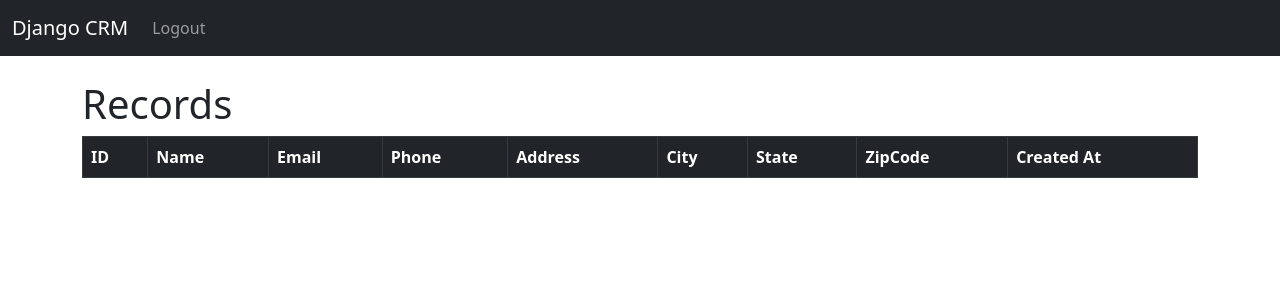
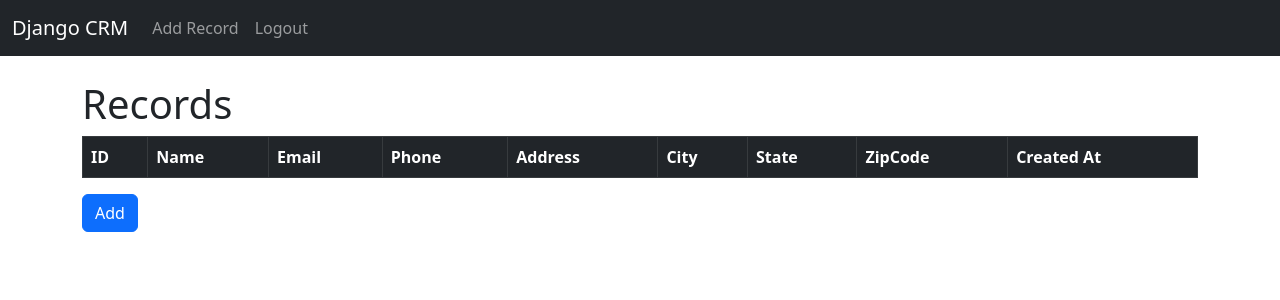
Before and after one commit to SudhakaranV17/django-crm-v17, a Django app: page / in a window 1280 px wide. Shown: the top 300 px of the page. Run offline with Django 4.2, Linux system fonts and the light colour scheme; the visitor is signed in with stand-in values (Sample User, id 1); data that the repository does not hold is empty.

Commit message:
finished project with CURD operations

```diff
--- a/website/models.py
+++ b/website/models.py
@@ -14,3 +14,7 @@ class Record(models.Model):
 
     def __str__(self):
         return (f"{self.first_name} {self.last_name}")
+
+class React(models.Model):
+    employee = models.CharField(max_length=45)
+    department = models.CharField(max_length=45)
--- a/website/templates/home.html
+++ b/website/templates/home.html
@@ -23,7 +23,7 @@
                   {% if records %}
                   {% for record in records  %}
                   <tr>
-                   <td>{{record.id}}</td>
+                   <td><a href="{% url 'record' record.id %}">{{record.id}}</a></td>
                    <td>{{record.first_name}} {{record.last_name}}</td>
                    <td>{{record.email}}</td>
                    <td>{{record.phone}}</td>
@@ -39,8 +39,9 @@
 
               </tbody>
             </table>
-
+            <a href="{% url "add_record"%}" class="btn btn-primary">Add</a>
         {% else %}
+        <div class="col-md-6 offset-md-3">
         <h1>Login</h1>
         <br>
         <form action="{% url "home"%}" method="post">
@@ -58,7 +59,7 @@
                 <button type="submit" class="btn btn-secondary">Login</button>
 
         </form>
-
+      </div>
 
     {% endif %}
 {% endblock  %}
--- a/website/templates/navbar.html
+++ b/website/templates/navbar.html
@@ -8,6 +8,9 @@
         <ul class="navbar-nav me-auto mb-2 mb-lg-0">
           {% comment %} login logout navigation bar  {% endcomment %}
           {% if user.is_authenticated %}
+          <li class="nav-item">
+            <a class="nav-link" href="{% url "add_record" %}">Add Record</a>
+          </li>
           <li class="nav-item">
             <a class="nav-link" href="{% url "logout" %}">Logout</a>
           </li>
--- a/website/urls.py
+++ b/website/urls.py
@@ -1,8 +1,15 @@
 from django.urls import path
 from . import views
+from .views import ReactView
+
 
 urlpatterns = [
     path('',views.home,name='home'),
     path('logout/',views.logout_user,name='logout'),
-    path('register/',views.register_user,name='register')
+    path('register/',views.register_user,name='register'),
+    path('record/<int:pk>',views.customer_record,name='record'),
+    path('delete_record/<int:pk>',views.delete_record,name='delete_record'),
+    path('add_record/',views.add_record,name='add_record'),
+    path('update_record/<int:pk>',views.update_record,name='update_record'),
+    path('api/',ReactView.as_view(),name="ReactApi")
 ]
--- a/website/views.py
+++ b/website/views.py
@@ -1,8 +1,11 @@
 from django.shortcuts import render,redirect
 from django.contrib.auth import authenticate,login,logout
 from django.contrib import messages
-from .forms import SignUpForm
-from .models import Record
+from .forms import SignUpForm , AddrecordForm
+from .models import Record , React
+from rest_framework.views import APIView
+from rest_framework.response import Response
+from .serializer import *
 
 # Create your views here.
 def home(request):
@@ -22,11 +25,13 @@ def home(request):
     else:
         return render(request,"home.html",{'records':records})
 
+# logout user
 def logout_user(request):
     logout(request)
     messages.success(request,"You are logged out.")
     return redirect("home")
 
+# register user
 def register_user(request):
     if request.method == 'POST':
         form = SignUpForm(request.POST)
@@ -43,3 +48,66 @@ def register_user(request):
         form = SignUpForm()
         return render(request,"register.html",{'form':form})
     return render(request,"register.html",{'form':form})
+
+# customer record
+def customer_record(request,pk):
+    if request.user.is_authenticated:
+        customer_record = Record.objects.get(id=pk)
+        return render(request,"record.html",{'customer_record':customer_record})
+    else:
+        messages.success(request,"You Must logged in to view the page...")
+        return redirect("home")
+
+# delete record
+def delete_record(request,pk):
+    if request.user.is_authenticated:
+        delete_it = Record.objects.get(id=pk)
+        delete_it.delete()
+        messages.success(request,"Record Deleted Successfully.")
+        return redirect("home")
+    else:
+        messages.success(request,"You Must logged in to view the page...")
+        return redirect("home")
+
+# add record
+def add_record(request):
+    form = AddrecordForm(request.POST or None)
+    if request.user.is_authenticated:
+        if request.method == 'POST':
+            if form.is_valid():
+                add_record = form.save()
+                messages.success(request,"Record Added Successfully.")
+                return redirect("home")
+        return render(request,"add_record.html",{"form":form})
+    else:
+        messages.success(request,"You Must logged in to Add Record...")
+        return redirect("home")
+
+def update_record(request,pk):
+    if request.user.is_authenticated:
+        current_record = Record.objects.get(id=pk)
+        form = AddrecordForm(request.POST or None, instance=current_record)
+        if form.is_valid():
+                form.save()
+                messages.success(request,"Record Updated Successfully.")
+                return redirect("home")
+        return render(request,"update_record.html",{"form":form})
+    else:
+        messages.success(request,"You Must logged in to Update Record...")
+        return redirect("home")
+
+
+
+
+# Api view for connecting frontend and backend
+class ReactView(APIView):
+    def get(self,request):
+        queryset = React.objects.all()
+        serializer = ReactSerializer(queryset, many=True)
+        return Response(serializer.data)
+
+    def post(self,request):
+        serializer = ReactSerializer(data=request.data)
+        if serializer.is_valid(raise_exception=True):
+            serializer.save()
+            return Response(serializer.data)
```
Also changed, not shown: dcrm/settings.py (+7 -0 lines), website/forms.py (+17 -0 lines), website/serializer.py (added, +7 -0 lines), website/templates/add_record.html (added, +21 -0 lines), website/templates/record.html (+49 -0 lines), website/templates/update_record.html (added, +21 -0 lines), website/migrations/0002_react.py (added).
